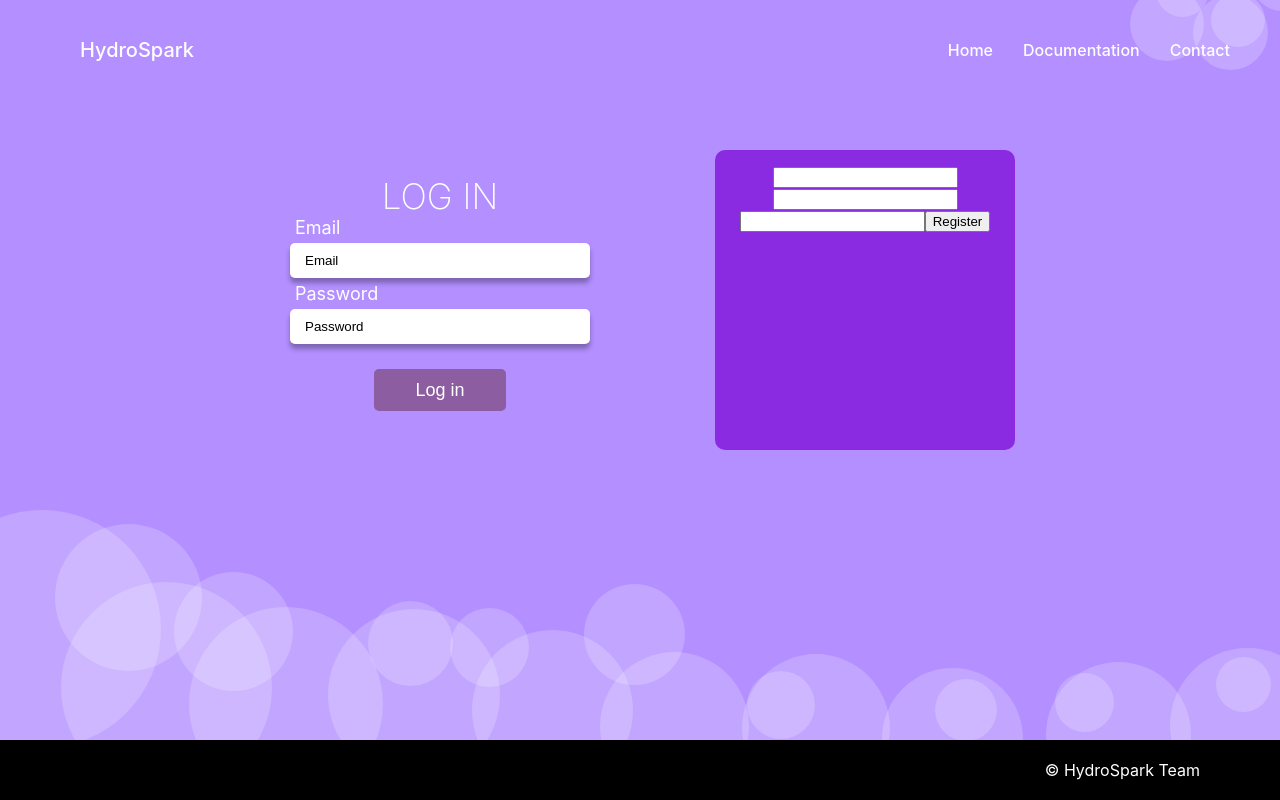
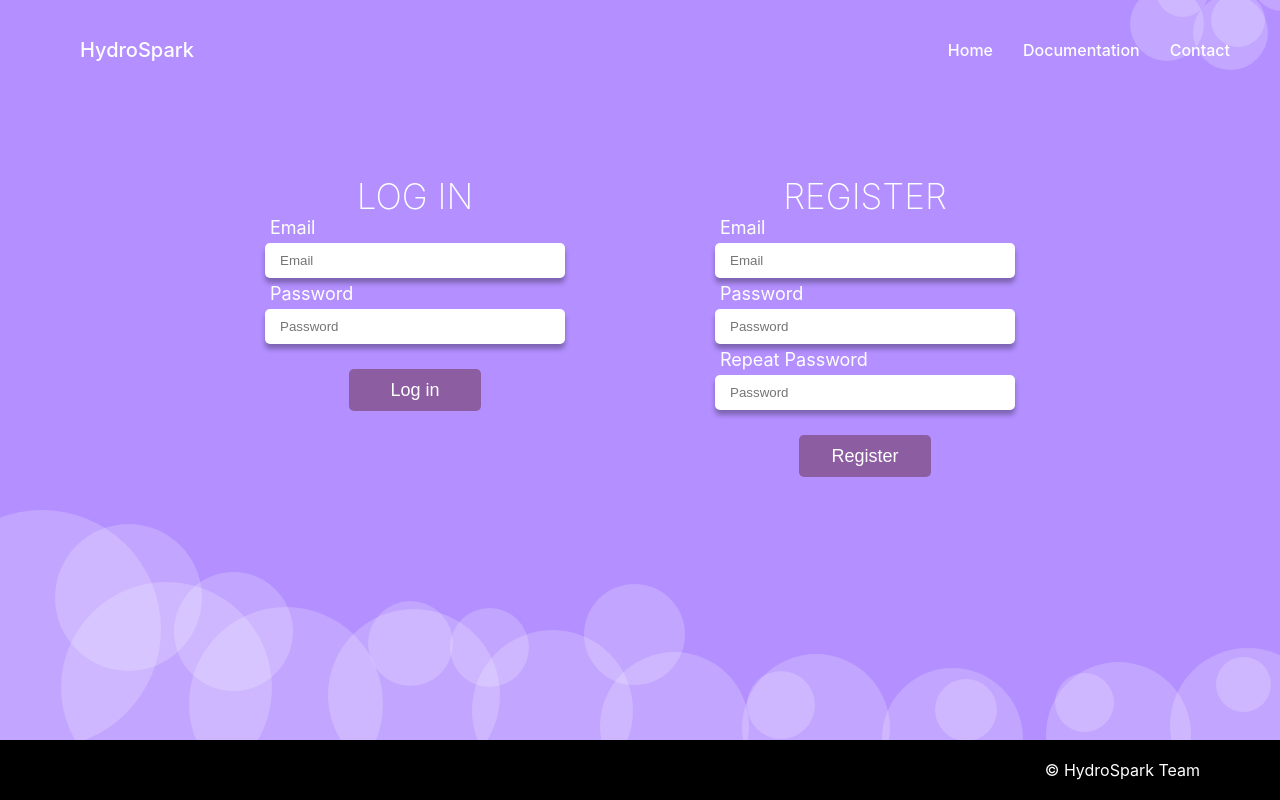
Before and after one commit to AtomicTiger/Hydrospark_oze_front, a React (Create React App) app: page / in a window 1280 px wide. Built offline with nearby package versions, Linux system fonts and the light colour scheme.

Commit message:
basic styling in RegisterMenu component (not lined up yet)

```diff
--- a/src/components/LoginMenu/LoginMenu.css
+++ b/src/components/LoginMenu/LoginMenu.css
@@ -35,9 +35,6 @@
   padding: 0px 15px;
   box-shadow: 0px 5px 5px rgba(000, 000, 000, 0.3) ;
 }
-.loginForm div input::placeholder{
-  color: black;
-}
 .loginForm div input:focus{
   outline: 0px ;
 }
--- a/src/components/LoginMenu/LoginMenu.js
+++ b/src/components/LoginMenu/LoginMenu.js
@@ -7,7 +7,7 @@ function LoginMenu() {
       <p className="loginTitle">LOG IN</p>
       <form className='loginForm'>
         <div>
-          <label >Email</label>
+          <label>Email</label>
           <input placeholder='Email'></input>
           <label>Password</label>
           <input placeholder='Password'></input>
--- a/src/components/RegisterMenu/RegisterMenu.css
+++ b/src/components/RegisterMenu/RegisterMenu.css
@@ -1,7 +1,56 @@
 #RegisterMenu{
   margin: 50px;
   width: 300px;
-  height: 300px;
-  background-color: blueviolet;
+  height: 350px;
+  padding: 25px;
   border-radius: 10px;
+  color: white;
+  display: flex;
+  flex-direction: column;
 }
+.registerTitle{
+  font-size: 35px;
+  font-weight: 200;
+  margin: 0px;
+}
+.registerForm{
+  display: flex;
+  flex-direction: column;
+  align-items: center;
+  width: 300px;
+}
+.registerForm div{
+  width: 100%;
+  display: flex;
+  flex-direction: column;
+  align-items: baseline;
+}
+.registerForm div input{
+  box-sizing: border-box ;
+  border: 0px;
+  height: 35px;
+  border-radius: 5px;
+  width: 100%;
+  margin: 5px 0px 5px 0px;
+  padding: 0px 15px;
+  box-shadow: 0px 5px 5px rgba(000, 000, 000, 0.3) ;
+}
+.registerForm div input:focus{
+  outline: 0px ;
+}
+.registerForm div label{
+  font-size: 18px;
+  padding-left: 5px;
+}
+#RegisterButtonForm{
+  box-sizing: content-box;
+  width: 120px;
+  height: 40px;
+  margin-top: 20px ;
+  background-color: #8C5DA1;
+  font-size: 18px;
+  border: 0px;
+  border-radius: 5px;
+  color: white;
+  z-index: 1;
+}
--- a/src/components/RegisterMenu/RegisterMenu.js
+++ b/src/components/RegisterMenu/RegisterMenu.js
@@ -4,15 +4,17 @@ import './RegisterMenu.css';
 function RegisterMenu() {
   return (
     <div id='RegisterMenu'>
-      <p></p>
-      <form>
-        <label></label>
-        <input></input>
-        <label></label>
-        <input></input>
-        <label></label>
-        <input></input>
-        <button>Register</button>
+      <p className="registerTitle">REGISTER</p>
+      <form className='registerForm'>
+        <div>
+          <label>Email</label>
+          <input placeholder='Email'></input>
+          <label>Password</label>
+          <input placeholder='Password'></input>
+          <label>Repeat Password</label>
+          <input placeholder='Password'></input>
+        </div>
+        <button id='RegisterButtonForm'>Register</button>
       </form>
     </div>
   );
```
